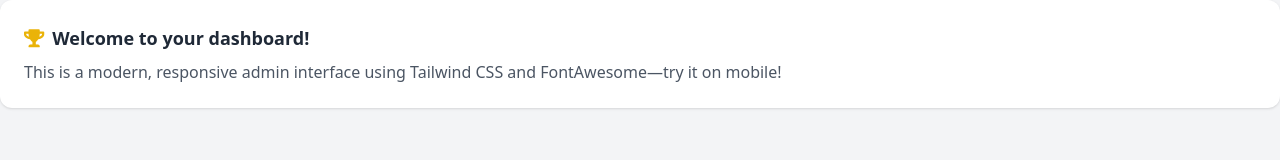
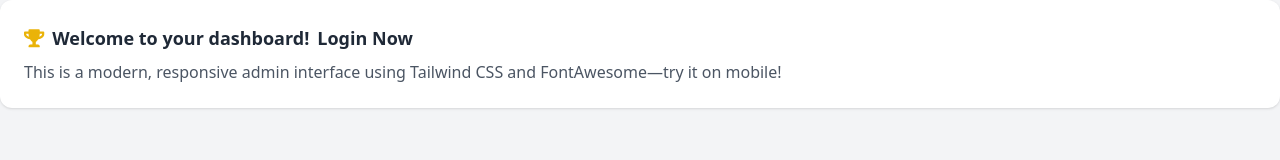
Before and after one commit to fahadjdy/fahad-portfolio-nodejs, a Vue app in the folder frontend/: page / in a window 1280 px wide. Shown: the top 160 px of the page. Built offline with nearby package versions, Linux system fonts and the light colour scheme.

Commit message:
login link added

```diff
--- a/frontend/src/pages/Home.vue
+++ b/frontend/src/pages/Home.vue
@@ -3,6 +3,7 @@
       <h2 class="text-lg font-semibold text-gray-800 flex gap-2 items-center">
         <i class="fas fa-trophy text-yellow-500"></i>
         Welcome to your dashboard!
+        <router-link to="/login"> Login Now </router-link>
       </h2>
       <p class="mt-2 text-gray-600">This is a modern, responsive admin interface using Tailwind CSS and FontAwesome—try it on mobile!</p>
     </div>
```
